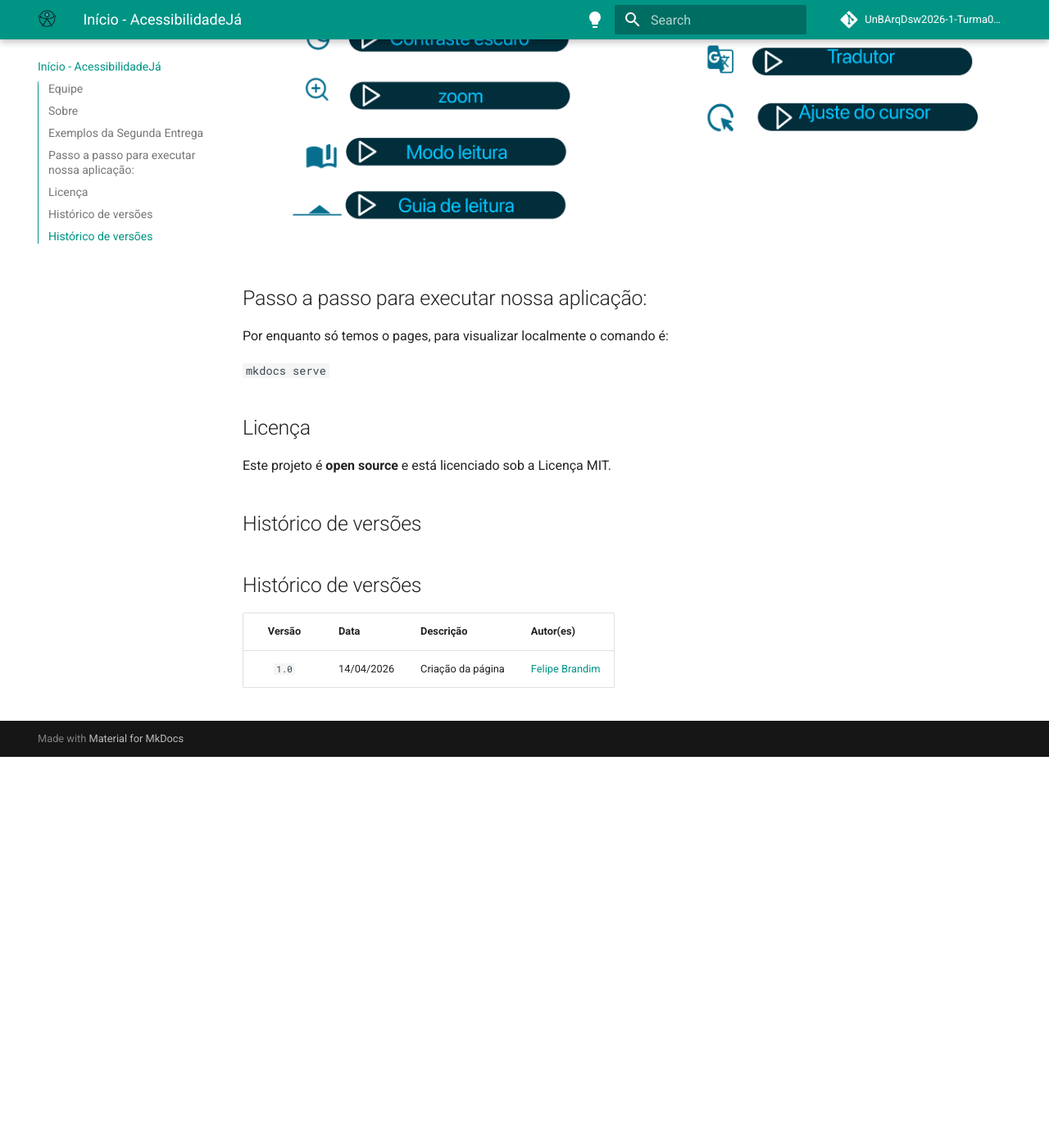
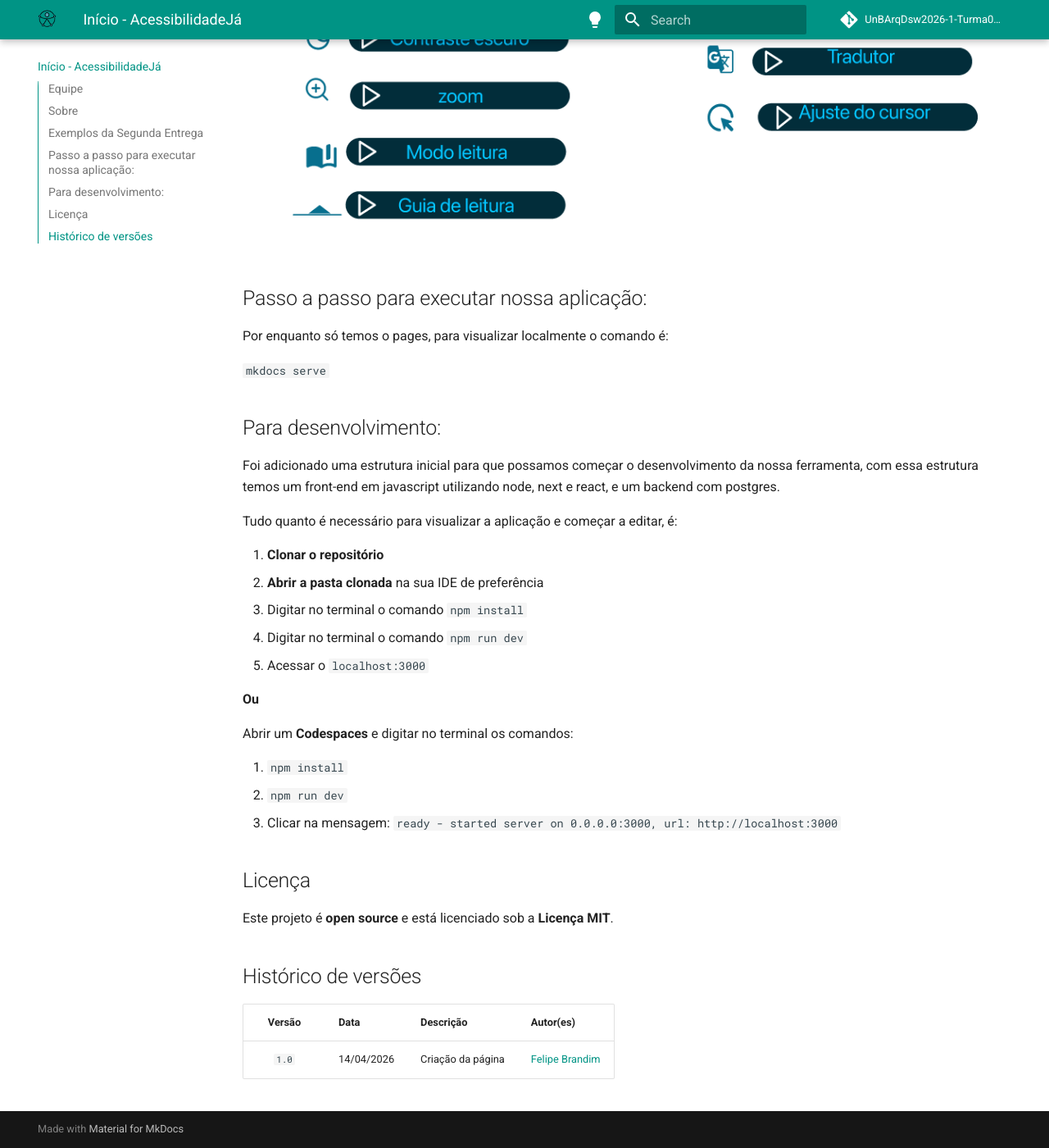
Before and after one commit to UnBArqDsw2026-1-Turma02/2026.01-T02_G4_AcessibilidadeJa_Entrega_02, an MkDocs documentation site: the page built from docs/index.md, in a window 1280 px wide and 1400 px high, scrolled down 1215 px. Shown: the whole window at 82% size. Built offline with MkDocs 1.6.1 and Material for MkDocs 9.7.7, drawn with Linux system fonts in a browser that asks for light colours; comment, search, counter and statistics services are not loaded; before the commit the page ends 2138 px from its top, so only the background shows below that.

```diff
--- a/docs/index.md
+++ b/docs/index.md
@@ -43,11 +43,31 @@
 
 `mkdocs serve`
 
+
+## Para desenvolvimento:
+
+Foi adicionado uma estrutura inicial para que possamos começar o desenvolvimento da nossa ferramenta, com essa estrutura temos um front-end em javascript utilizando node, next e react, e um backend com postgres.
+
+Tudo quanto é necessário para visualizar a aplicação e começar a editar, é:
+
+1. **Clonar o repositório**
+2. **Abrir a pasta clonada** na sua IDE de preferência
+3. Digitar no terminal o comando `npm install`
+4. Digitar no terminal o comando `npm run dev`
+5. Acessar o `localhost:3000`
+
+**Ou**
+
+Abrir um **Codespaces** e digitar no terminal os comandos:
+
+1. `npm install`
+2. `npm run dev`
+3. Clicar na mensagem: `ready - started server on 0.0.0.0:3000, url: http://localhost:3000`
+
 ## Licença
 
-Este projeto é **open source** e está licenciado sob a Licença MIT.
+Este projeto é **open source** e está licenciado sob a **Licença MIT**.
 
-## Histórico de versões
 
 ## Histórico de versões
 
```
Also changed, not shown: README.md (+4 -8 lines), 3 other files.
